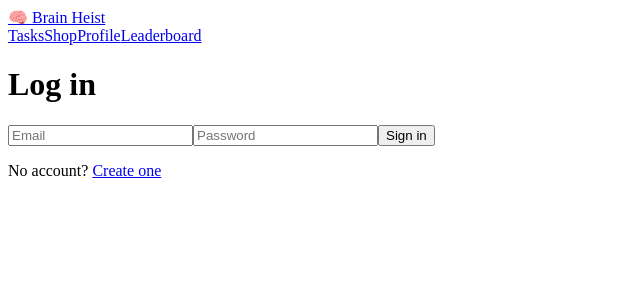
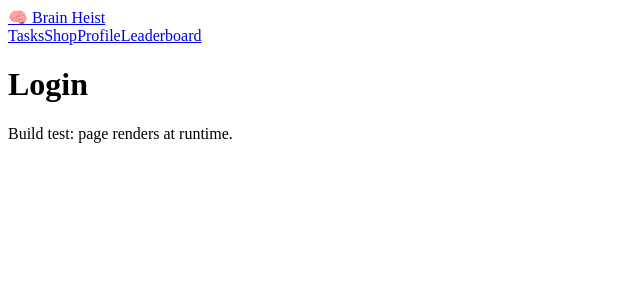
Before and after one commit to mrmemo87-cell/brain-heist, a Next.js app: page /login in a window 1280 px wide. Shown: the top 300 px of the page, without its empty margins (0-640 px from the left). Built offline with nearby package versions, Linux system fonts and the light colour scheme; no server answers.

Commit message:
Update page.tsx

```diff
--- a/app/login/page.tsx
+++ b/app/login/page.tsx
@@ -1,32 +1,12 @@
 'use client';
 export const dynamic = 'force-dynamic';
-import { supabase } from '@/lib/supabaseClient';
-import { useRouter } from 'next/navigation';
-import { useState } from 'react';
+export const revalidate = 0;
 
 export default function Login() {
-  const r = useRouter();
-  const [email,setEmail]=useState(''); const [pass,setPass]=useState('');
-  const [err,setErr]=useState<string|undefined>();
-
-  const doLogin = async (e:any) => {
-    e.preventDefault();
-    setErr(undefined);
-    const { error } = await supabase.auth.signInWithPassword({ email, password: pass });
-    if (error) setErr(error.message);
-    else r.replace('/tasks');
-  };
-
   return (
-    <div className="space-y-6">
-      <h1 className="text-xl font-semibold">Log in</h1>
-      <form onSubmit={doLogin} className="space-y-3">
-        <input className="w-full bg-slate-900 p-2 rounded" placeholder="Email" value={email} onChange={e=>setEmail(e.target.value)} />
-        <input className="w-full bg-slate-900 p-2 rounded" placeholder="Password" type="password" value={pass} onChange={e=>setPass(e.target.value)} />
-        {err && <p className="text-red-400 text-sm">{err}</p>}
-        <button className="px-4 py-2 bg-emerald-600 rounded">Sign in</button>
-      </form>
-      <p className="text-sm text-slate-400">No account? <a className="underline" href="/signup">Create one</a></p>
+    <div className="p-6">
+      <h1 className="text-xl font-semibold">Login</h1>
+      <p className="text-sm text-slate-400">Build test: page renders at runtime.</p>
     </div>
   );
 }
```
